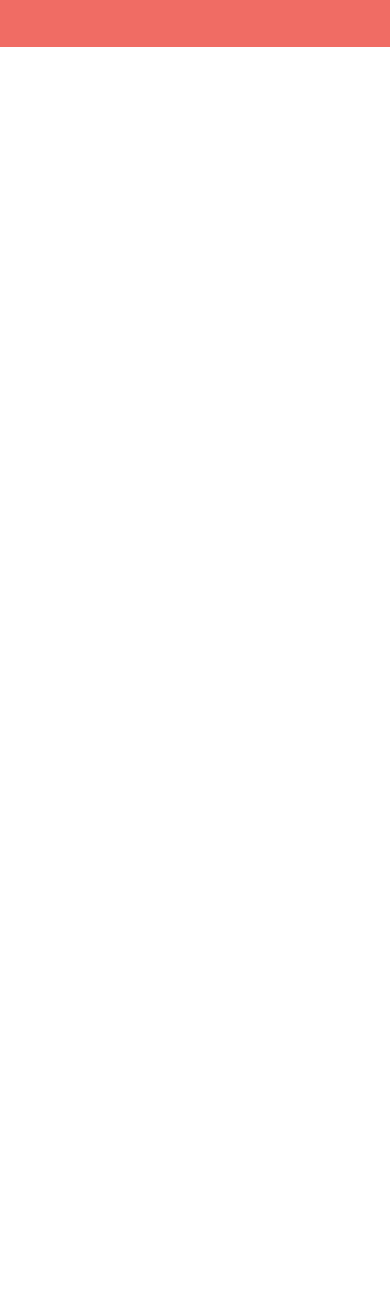
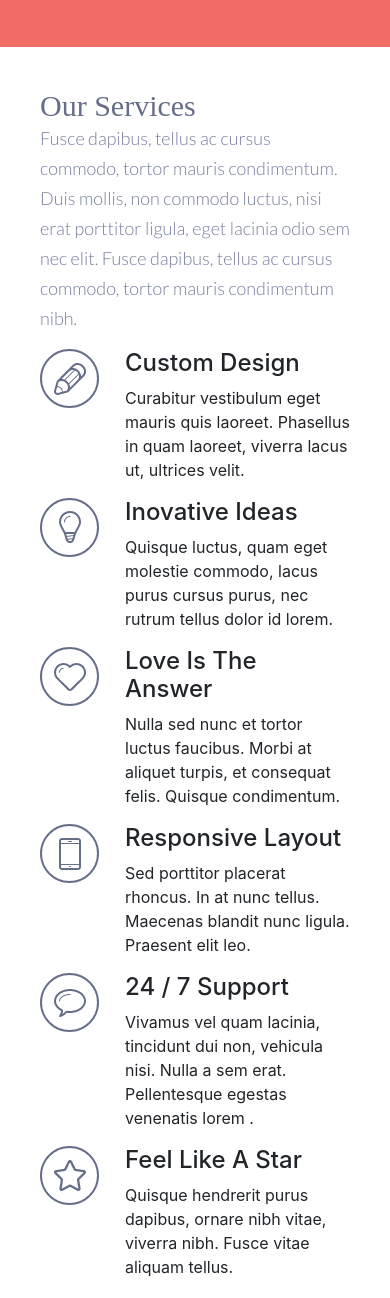
Before and after one commit to kayn23/singlogoPAge, a plain HTML site: page index.html in a window 390 px wide. Shown: the part 447-1745 px from the top of the page. Before the commit the page ends 844 px from the top, so only its background shows below. Drawn offline with nearby package versions, Linux system fonts and the light colour scheme.

Commit message:
Начал блок our services. Адаптив в bootstrape + сетка = быстрое решение стандартной задачи)

```diff
--- a/index.html
+++ b/index.html
@@ -24,7 +24,7 @@
                 <li class="b_menu__item b_menu__item_position"><a href="#" class="b_menu__link b_menu__link_position">contact</a></li>
             </ul>
         </header>
-        <section class="b_slider">
+        <div class="b_slider">
             <div id="carouselExampleControls" class="carousel slide" data-ride="carousel">
                 <div class="carousel-inner">
                     <div class="carousel-item active">
@@ -43,6 +43,79 @@
                     <span class="sr-only">Next</span>
                 </a>
             </div>
+        </div>
+        <section class="b_outServices">
+            <h3 class="b_genCaption">Our Services</h3>
+            <p class="b_generalText">
+                Fusce dapibus, tellus ac cursus commodo, tortor mauris condimentum. Duis mollis, non commodo luctus, nisi erat porttitor ligula, eget lacinia odio sem nec elit. Fusce dapibus, tellus ac cursus commodo, tortor mauris condimentum nibh.
+            </p>
+            <div class="row">
+                <div class="col-lg-4 col-sm-6">
+                    <div class="row">
+                        <div class="col-3"><img src="img/Services_icon/service_1.png" alt="service_1"></div>
+                        <div class="b_outServices__textBlock col-9">
+                            <h4 class="b_outServices__caption">Custom Design</h4>
+                            <p class="b_outServices__text">
+                                Curabitur vestibulum eget mauris quis laoreet. Phasellus in quam laoreet, viverra lacus ut, ultrices velit.
+                            </p>
+                        </div>
+                    </div>
+                </div>
+                <div class="col-lg-4 col-sm-6">
+                    <div class="row">
+                        <div class="col-3"><img src="img/Services_icon/service_2.png" alt="service_2"></div>
+                        <div class="b_outServices__textBlock col-9">
+                            <h4 class="b_outServices__caption">Inovative Ideas</h4>
+                            <p class="b_outServices__text">
+                                Quisque luctus, quam eget molestie commodo, lacus purus cursus purus, nec rutrum tellus dolor id lorem.
+                            </p>
+                        </div>
+                    </div>
+                </div>
+                <div class="col-lg-4 col-sm-6">
+                    <div class="row">
+                        <div class="col-3"><img src="img/Services_icon/service_3.png" alt="service_3"></div>
+                        <div class="b_outServices__textBlock col-9">
+                            <h4 class="b_outServices__caption">Love Is The Answer</h4>
+                            <p class="b_outServices__text">
+                                Nulla sed nunc et tortor luctus faucibus. Morbi at aliquet turpis, et consequat felis. Quisque condimentum.
+                            </p>
+                        </div>
+                    </div>
+                </div>
+                <div class="col-lg-4 col-sm-6">
+                    <div class="row">
+                        <div class="col-3"><img src="img/Services_icon/service_4.png" alt="service_4"></div>
+                        <div class="b_outServices__textBlock col-9">
+                            <h4 class="b_outServices__caption">Responsive Layout</h4>
+                            <p class="b_outServices__text">
+                                Sed porttitor placerat rhoncus. In at nunc tellus. Maecenas blandit nunc ligula. Praesent elit leo.</p>
+                        </div>
+                    </div>
+                </div>
+                <div class="col-lg-4 col-sm-6">
+                    <div class="row">
+                        <div class="col-3"><img src="img/Services_icon/service_5.png" alt="service_5"></div>
+                        <div class="b_outServices__textBlock col-9">
+                            <h4 class="b_outServices__caption">24 / 7 Support</h4>
+                            <p class="b_outServices__text">
+                                Vivamus vel quam lacinia, tincidunt dui non, vehicula nisi. Nulla a sem erat. Pellentesque egestas venenatis lorem .
+                            </p>
+                        </div>
+                    </div>
+                </div>
+                <div class="col-lg-4 col-sm-6">
+                    <div class="row">
+                        <div class="col-3"><img src="img/Services_icon/service_6.png" alt="service_6"></div>
+                        <div class="b_outServices__textBlock col-9">
+                            <h4 class="b_outServices__caption">Feel Like A Star</h4>
+                            <p class="b_outServices__text">
+                                Quisque hendrerit purus dapibus, ornare nibh vitae, viverra nibh. Fusce vitae aliquam tellus.
+                            </p>
+                        </div>
+                    </div>
+                </div>
+            </div>
         </section>
     </div>
 
--- a/scss/_variables.scss
+++ b/scss/_variables.scss
@@ -30,6 +30,6 @@ a {
 /*----------------
  * миксины
 ----------------*/
-@mixin genPading {
+@mixin genPadding {
     padding: 50px 40px;
 }
--- /dev/null
+++ b/scss/block/_b_generalStyle.scss
@@ -0,0 +1,15 @@
+.b_genCaption {
+    color: $grayCaption;
+    font-family: "Lato - Black";
+    font-size: 1.875rem;
+    font-weight: 400;
+    line-height: 1.116rem;
+}
+
+.b_generalText {
+    color: $grayText;
+    font-family: $Lato;
+    font-size: 1.125rem;
+    font-weight: 300;
+    line-height: 1.875rem;
+}
--- /dev/null
+++ b/scss/block/_b_ourServices.scss
@@ -0,0 +1,3 @@
+.b_outServices {
+    @include genPadding;
+}
--- a/scss/block/_b_slider.scss
+++ b/scss/block/_b_slider.scss
@@ -1,6 +1,6 @@
 .b_slider {
     background-color: $BGColor;
-    @include genPading;
+    @include genPadding;
 
     &__control {
         width: 5%;
--- a/scss/style.scss
+++ b/scss/style.scss
@@ -6,5 +6,7 @@
 }
 
 @import '_variables.scss';
+@import 'block/_b_generalStyle.scss';
 @import 'block/header.scss';
 @import 'block/_b_slider.scss';
+@import 'block/_b_ourServices.scss';
```
Also changed, not shown: css/style.css, img/Services_icon/service_1.png (renamed from img/service_1.png), img/Services_icon/service_2.png (renamed from img/service_2.png), img/Services_icon/service_3.png (renamed from img/service_3.png), img/Services_icon/service_4.png (renamed from img/service_4.png), img/Services_icon/service_5.png (renamed from img/service_5.png), img/Services_icon/service_6.png (renamed from img/service_6.png).
